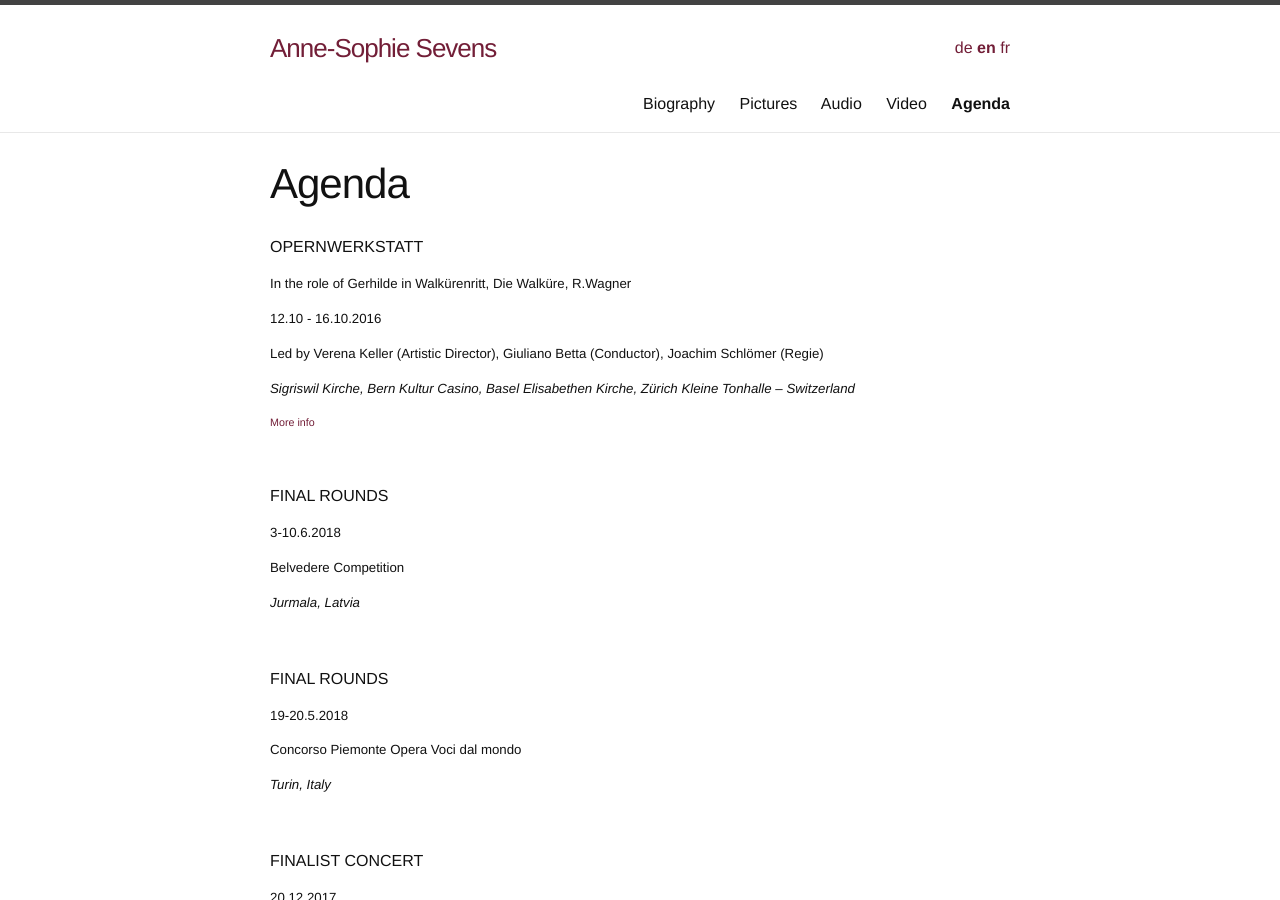
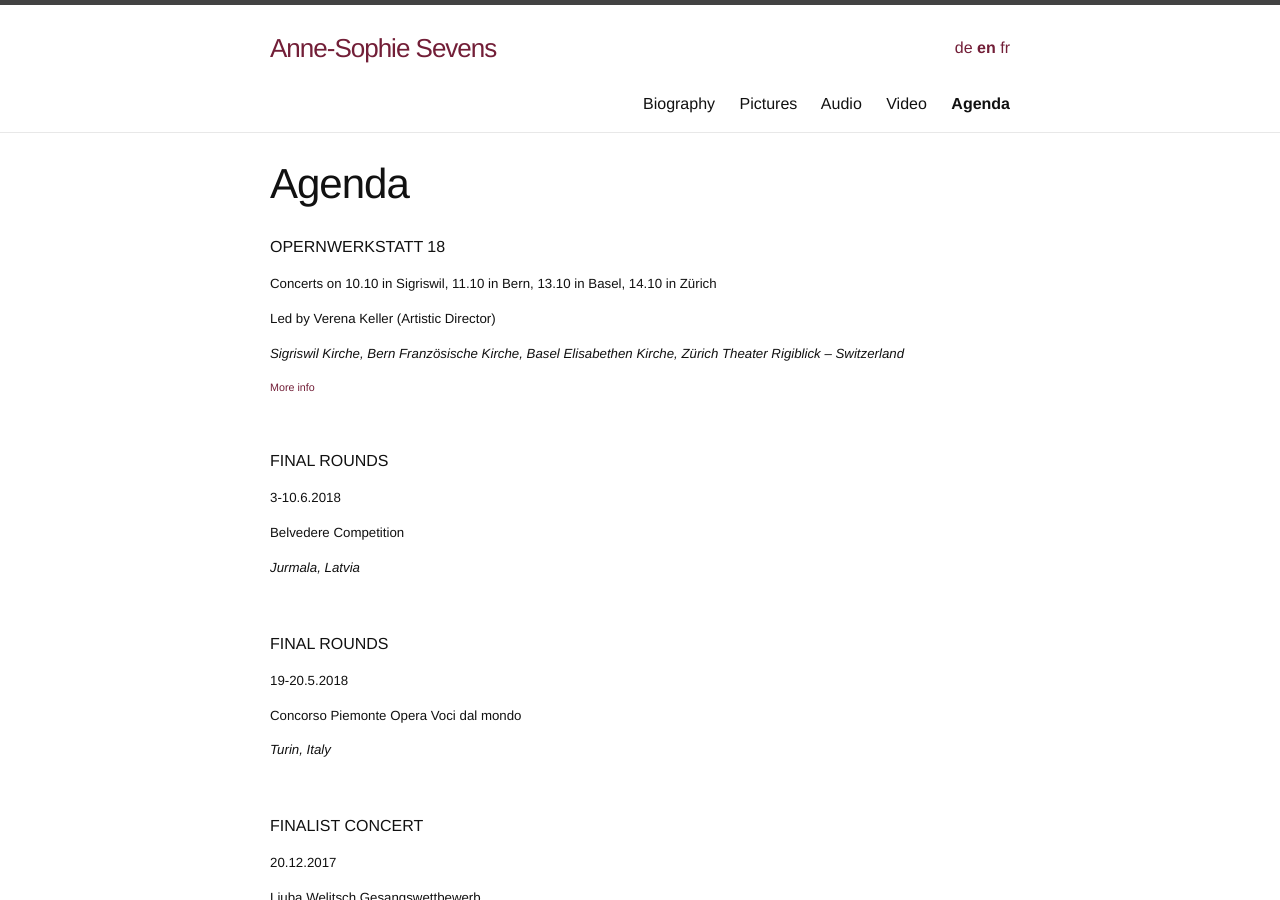
Before and after one commit to annesophie-sevens/annesophie-sevens.github.io, a Jekyll site: the page built from agenda-en.md, in a window 1280 px wide and 900 px high. Built offline with Jekyll 4.4.1, drawn with Linux system fonts in a browser that asks for light colours.

Commit message:
Update agenda-en.md

```diff
--- a/agenda-en.md
+++ b/agenda-en.md
@@ -6,15 +6,13 @@ ref: agenda
 lang: en
 ---
 
-OPERNWERKSTATT
+OPERNWERKSTATT 18
 
-##### In the role of Gerhilde in Walkürenritt, Die Walküre, R.Wagner
+##### Concerts on 10.10 in Sigriswil, 11.10 in Bern, 13.10 in Basel, 14.10 in Zürich
 
-##### 12.10 - 16.10.2016
+##### Led by Verena Keller (Artistic Director)
 
-##### Led by Verena Keller (Artistic Director), Giuliano Betta (Conductor), Joachim Schlömer (Regie)
-
-##### _Sigriswil Kirche, Bern Kultur Casino, Basel Elisabethen Kirche, Zürich Kleine Tonhalle – Switzerland_
+##### _Sigriswil Kirche, Bern Französische Kirche, Basel Elisabethen Kirche, Zürich Theater Rigiblick – Switzerland_
 
 ###### <a href="http://opernwerkstatt.emedia4web.eu/index.php?id=62" target="_blank">More info</a>
 
```
